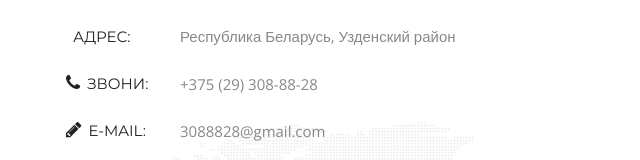
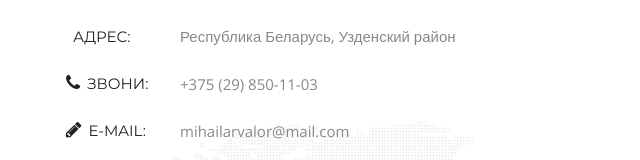
Before and after one commit to MikeArvalor/about-village, a plain HTML site: page index.html in a window 1280 px wide. Shown: the part 3445-3605 px from the top of the page, 72-712 px from the left. Drawn offline with nearby package versions, Linux system fonts and the light colour scheme.

Commit message:
Update index.html

```diff
--- a/index.html
+++ b/index.html
@@ -207,11 +207,11 @@
 					</div>
 					<div class="contact-info-box phone clearfix">
 						<h3><i class="fa fa-phone"></i>Звони:</h3>
-						<span>+375 (29) 308-88-28</span>
+						<span>+375 (29) 850-11-03</span>
 					</div>
 					<div class="contact-info-box email clearfix">
 						<h3><i class="fa fa-pencil"></i>e-mail:</h3>
-						<span>3088828@gmail.com</span>
+						<span>mihailarvalor@mail.com</span>
 					</div>
 
 					<ul class="social-link">
```
